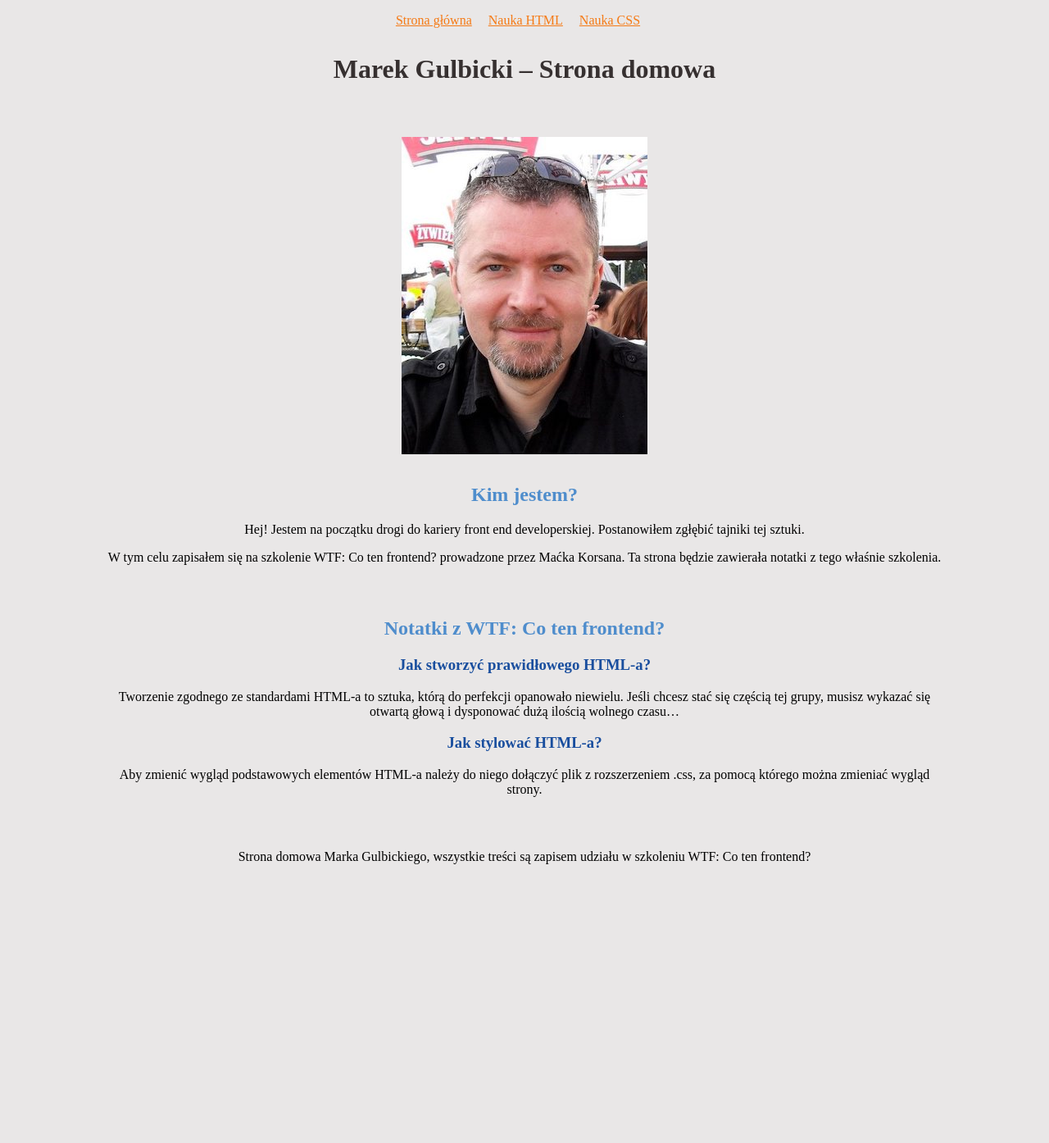
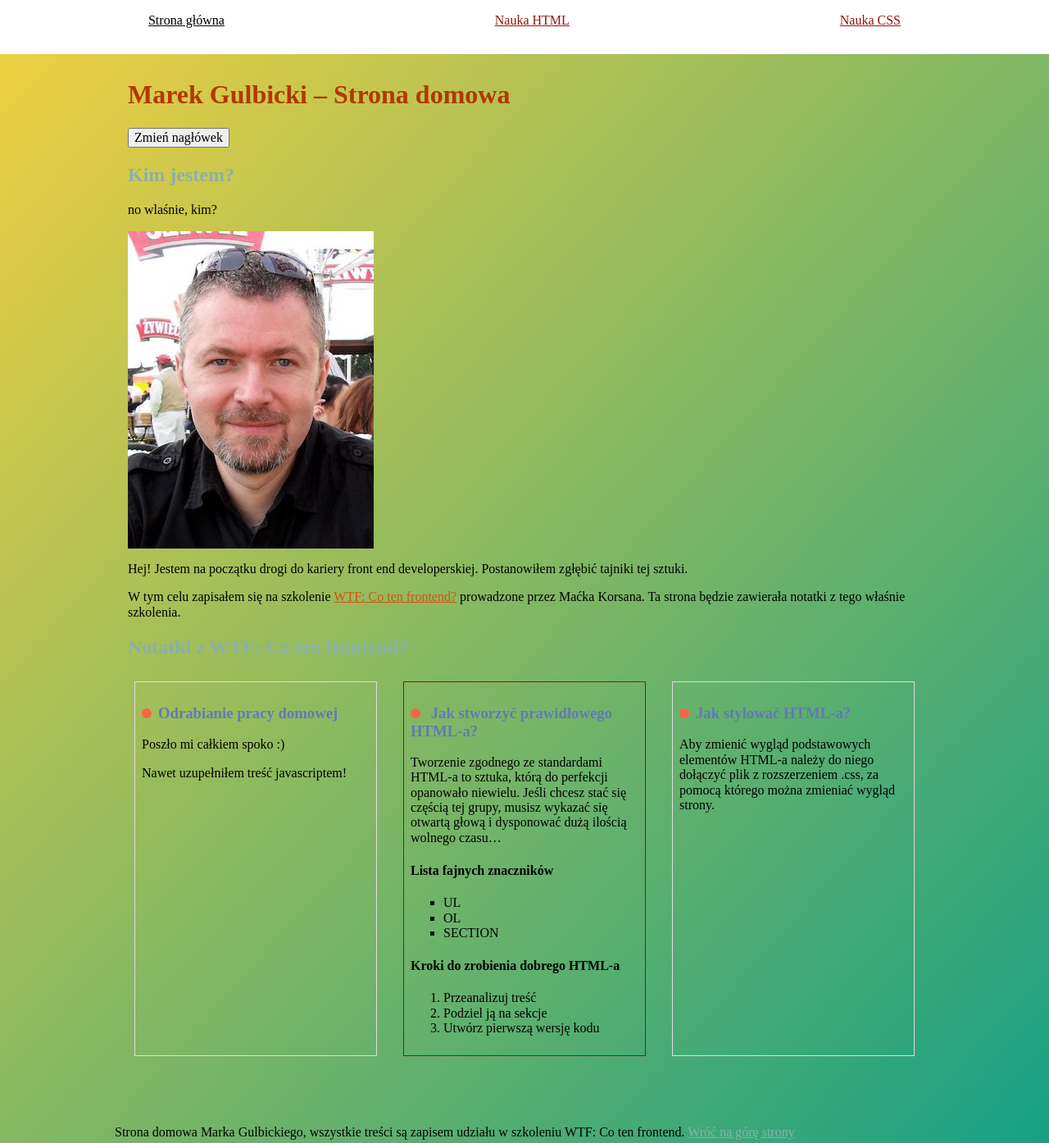
Before and after one commit to mgulbicki/homepage, a website: page index.html in a window 1280 px wide. Shown: the top 1394 px of the page at 82% size. Before the commit the page ends 1070 px from the top, so only its background shows below. Drawn offline with Linux system fonts and the light colour scheme.

Commit message:
refactor using sass

```diff
--- a/index.html
+++ b/index.html
@@ -4,64 +4,116 @@
     <meta charset="UTF-8" />
     <meta name="viewport" content="width=device-width, initial-scale=1.0" />
     <title>Strona domowa</title>
-    <link href="style.css" rel="stylesheet" type="text/css" />
+    <link rel="stylesheet" href="normalize.css" type="text/css" />
+    <link rel="stylesheet" href="style.css" type="text/css" />
   </head>
   <body>
     <header class="header">
-      <nav class="header__navigation">
-          <a class="header__navigation-link" href="/index.html">Strona główna</a>
-          <a class="header__navigation-link" href="/nauka-html.html">Nauka HTML</a>
-          <a class="header__navigation-link" href="/nauka-css.html">Nauka CSS</a>
+      <button class="hamburger hamburger--js" aria-label="Otwórz menu">
+        🍔
+      </button>
+      <nav class="navigation navigation--js">
+        <a
+          class="navigation__link navigation__link--homepage"
+          href="/index.html"
+          >Strona główna</a
+        >
+        <a class="navigation__link" href="/nauka-html.html">Nauka HTML</a>
+        <a class="navigation__link" href="/nauka-css.html">Nauka CSS</a>
       </nav>
     </header>
     <main class="main">
-      <header class="main__header">
-        <h1 class="main__header-heading">Marek Gulbicki – Strona domowa</h1>
+      <header class="main__header" id="top">
+        <h1 class="main__heading main__heading--js">
+          Marek Gulbicki – Strona domowa
+        </h1>
+        <button class="action--js">Zmień nagłówek</button>
       </header>
 
-      <section class="main__section">
-        <img class="main_section-image" src="/images/marek.jpg" alt="uśmiechnięty Marek">
+      <aside class="about">
+        <h2 class="about__heading">Kim jestem?</h2>
+        <p class="test">no wlaśnie, <span class="test__special">kim?</span></p>
 
-        <h2 class="main__section-heading">Kim jestem?</h2>
+        <img
+          class="about__picture"
+          src="/images/marek.jpg"
+          alt="uśmiechnięty Marek"
+        />
 
-        <p class="main__section-paragraph">Hej! Jestem na początku drogi do kariery front end developerskiej. Postanowiłem zgłębić tajniki tej sztuki.
+        <p class="about__description">
+          Hej! Jestem na początku drogi do kariery front end developerskiej.
+          Postanowiłem zgłębić tajniki tej sztuki.
         </p>
 
-        <p class="main_section-paragraph">
-          W tym celu zapisałem się na szkolenie WTF: Co ten frontend? prowadzone
-          przez Maćka Korsana. Ta strona będzie zawierała notatki z tego właśnie
-          szkolenia.
+        <p class="about__description">
+          W tym celu zapisałem się na szkolenie
+          <a href="https://www.cotenfrontend.pl" class="about__link"
+            >WTF: Co ten frontend?</a
+          >
+          prowadzone przez Maćka Korsana. Ta strona będzie zawierała notatki z
+          tego właśnie szkolenia.
         </p>
-      </section>
+      </aside>
 
-      <section class="main__section">
-        <h2 class="main__section-heading">Notatki z WTF: Co ten frontend?</h2>
-        <article class="main__article">
-          <h3 class="main__article-heading">Jak stworzyć prawidłowego HTML-a?</h3>
+      <section class="notes" id="notatki">
+        <h2 class="notes__heading">Notatki z WTF: Co ten frontend?</h2>
+        <div class="grid">
+          <article class="week-summary">
+            <h3 class="week-summary__title">Odrabianie pracy domowej</h3>
+            <p class="week-summary__description">Poszło mi całkiem spoko :)</p>
+            <p
+              class="week-summary__description week-summary__description--js"
+            ></p>
+          </article>
 
-          <p class="main__article-paragraph">
+          <article class="week-summary week-summary--special">
+            <h3 class="week-summary__title">
+              Jak stworzyć prawidłowego HTML-a?
+            </h3>
+
+            <p class="week-summary__description">
               Tworzenie zgodnego ze standardami HTML-a to sztuka, którą do
               perfekcji opanowało niewielu. Jeśli chcesz stać się częścią tej
               grupy, musisz wykazać się otwartą głową i dysponować dużą ilością
               wolnego czasu…
             </p>
+
+            <section>
+              <h4>Lista fajnych znaczników</h4>
+              <ul class="list">
+                <li class="list__item">UL</li>
+                <li class="list__item">OL</li>
+                <li class="list__item">SECTION</li>
+              </ul>
+            </section>
+
+            <section>
+              <h4>Kroki do zrobienia dobrego HTML-a</h4>
+              <ol>
+                <li>Przeanalizuj treść</li>
+                <li>Podziel ją na sekcje</li>
+                <li>Utwórz pierwszą wersję kodu</li>
+              </ol>
+            </section>
           </article>
 
-        <article class="main__article">
-          <h3 class="main__article-heading">Jak stylować HTML-a?</h3>
+          <article class="week-summary">
+            <h3 class="week-summary__title">Jak stylować HTML-a?</h3>
 
-          <p class="main__article-paragraph">
+            <p class="week-summary__description">
               Aby zmienić wygląd podstawowych elementów HTML-a należy do niego
-            dołączyć plik z rozszerzeniem .css, za pomocą którego można zmieniać
-            wygląd strony.
+              dołączyć plik z rozszerzeniem .css, za pomocą którego można
+              zmieniać wygląd strony.
             </p>
           </article>
+        </div>
       </section>
     </main>
 
     <footer class="footer">
       Strona domowa Marka Gulbickiego, wszystkie treści są zapisem udziału w
-      szkoleniu WTF: Co ten frontend?
+      szkoleniu WTF: Co ten frontend.
+      <a class="footer__link" href="#top">Wróć na górę strony</a>
     </footer>
     <script src="/main.js"></script>
   </body>
--- a/main.js
+++ b/main.js
@@ -1,4 +1,52 @@
-const name = 'Marek';
+const firstName = "Marek";
 const age = 47;
 
-console.log(`Witaj, nazywam się ${name} i mam ${age} lat.`);
+console.log(
+  `Witaj Drogi Odwiedzający, nazywam się ${firstName} i mam ${age} lat.`
+);
+
+const emptyParagraph = document.querySelector(".week-summary__description--js");
+
+emptyParagraph.innerHTML = "Nawet uzupełniłem treść javascriptem!";
+
+const greet = (age, firstName) => {
+  console.log(
+    `Witaj Drogi Odwiedzający! Nazywam się ${firstName} i mam ${age} lat.`
+  );
+};
+
+greet(47, "Marek");
+
+const myNumber = 10;
+
+switch (myNumber) {
+  case 7:
+    console.log("jestem siódemką");
+    break;
+  case 9:
+    console.log("jestem dziewiątką");
+    break;
+  default:
+    console.log("jestem czymś innym");
+}
+
+const result = 23 < 32 ? true : false;
+
+console.log(result);
+
+const button = document.querySelector(".action--js");
+
+console.log(button);
+
+button.addEventListener("click", () => {
+  const heading = document.querySelector(".main__heading--js");
+  heading.innerHTML = "Witaj Drogi Odwiedzający, nazywam się Marek";
+  console.log(heading.classList.contains("main__heading-2"));
+});
+
+const hamburger = document.querySelector(".hamburger--js");
+
+hamburger.addEventListener("click", () => {
+  const nav = document.querySelector(".navigation--js");
+  nav.classList.toggle("navigation--open");
+});
--- /dev/null
+++ b/scss/modules/week-summary.scss
@@ -0,0 +1,20 @@
+.week-summary {
+  border: 1px solid #e4dcdc;
+  margin: 8px;
+  padding: 8px;
+  &__title {
+    color: #6279b8;
+    &::before {
+      content: "";
+      display: inline-block;
+      width: 12px;
+      height: 12px;
+      margin-right: 8px;
+      background: tomato;
+      border-radius: 50%;
+    }
+  }
+  &--special {
+    border: 1px solid #92140c;
+  }
+}
--- /dev/null
+++ b/scss/style.scss
@@ -0,0 +1,135 @@
+@import "modules/week-summary.scss";
+
+html {
+  box-sizing: border-box;
+}
+
+*,
+*:before,
+*:after {
+  box-sizing: inherit;
+}
+
+body {
+  background-color: #f4d03f;
+  background-image: linear-gradient(132deg, #f4d03f 0%, #16a085 100%);
+  min-height: 100vh;
+}
+
+.main {
+  max-width: 1000px;
+  margin: 60px auto 0;
+  padding: 16px;
+  &__heading {
+    color: #af3800;
+  }
+  &__header {
+    grid-area: header;
+  }
+}
+
+.header {
+  background: #fff;
+  min-height: 60px;
+  position: fixed;
+  top: 0;
+  width: 100%;
+  grid-area: header;
+}
+
+.navigation {
+  padding: 16px;
+  display: none;
+  &__link {
+    display: block;
+    margin: 0 0 16px;
+    color: #92140c;
+  }
+  &__link:hover {
+    color: #16a085;
+  }
+  &__link:visited {
+    color: #ccc;
+  }
+  &__link--homepage {
+    color: #000;
+  }
+  &--open {
+    display: block;
+  }
+}
+
+.footer {
+  max-width: 1000px;
+  margin: 60px auto 16px;
+  &__link {
+    color: #8ab0ab;
+  }
+}
+
+.article__paragraph {
+  margin-bottom: 16px;
+}
+
+.section {
+  margin: 64px;
+  grid-area: section;
+}
+
+.about {
+  grid-area: aside;
+  &__heading {
+    color: #8ab0ab;
+  }
+  &__link {
+    color: #d1550d;
+  }
+  &__picture {
+    display: block;
+    max-width: 100%;
+  }
+}
+
+.notes {
+}
+
+.notes__heading {
+  color: #8ab0ab;
+}
+
+.list {
+  list-style: square;
+}
+
+.klasa-z-js {
+  background: yellow;
+}
+
+.hamburger {
+  position: absolute;
+  top: 20px;
+  right: 16px;
+  border: none;
+  background: none;
+}
+
+@media (min-width: 768px) {
+  .hamburger {
+    display: none;
+  }
+
+  .grid {
+    display: grid;
+    grid-template-columns: 1fr 1fr 1fr;
+    column-gap: 16px;
+  }
+
+  .navigation {
+    padding: 16px;
+    border-radius: 8px;
+    display: flex;
+    justify-content: space-around;
+    min-height: 60px;
+    align-items: center;
+  }
+}
```
Also changed, not shown: nauka-css.html (+19 -8 lines), nauka-html.html (+21 -10 lines), package.json (added, +24 -0 lines), normalize.css (added), style.css, 2 other files. Lines whose indentation alone changed are shown as unchanged.
